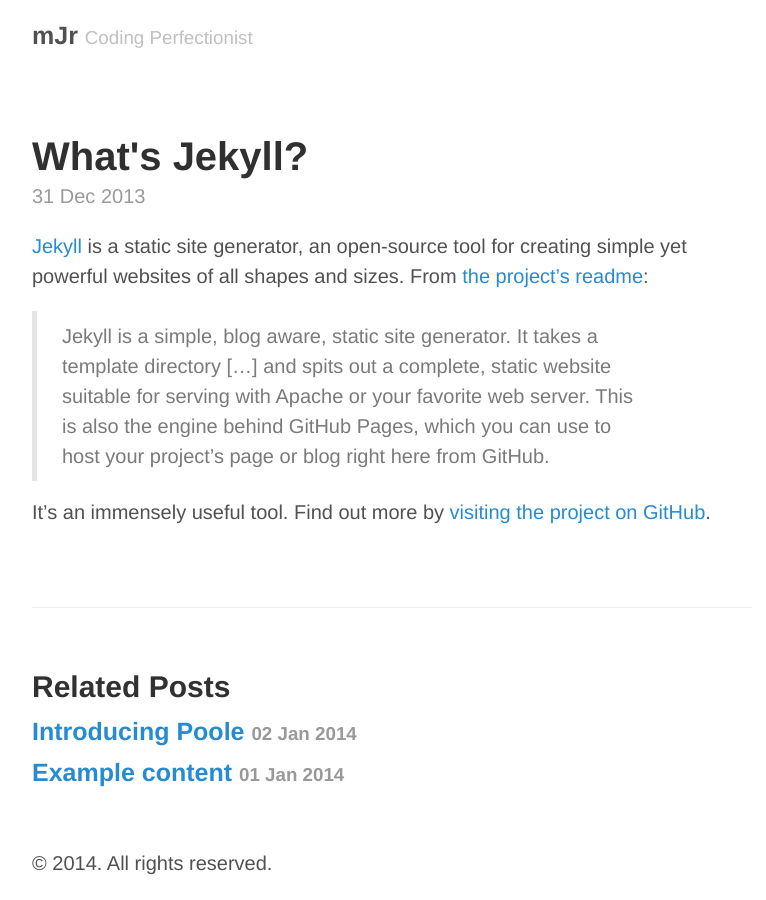
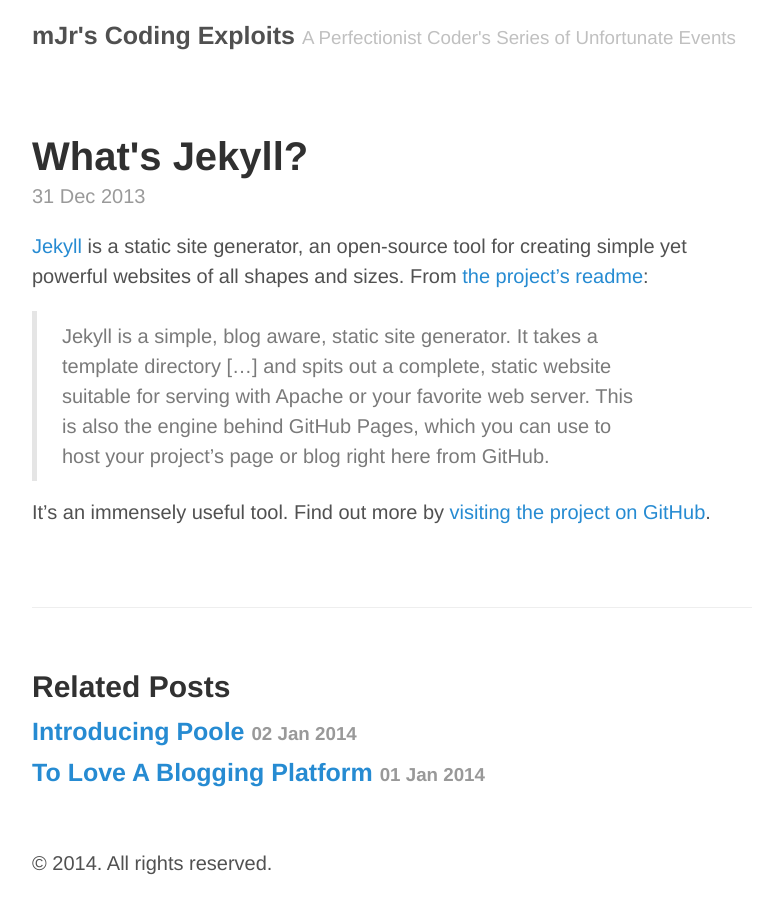
Before and after one commit to mustafajnr/mustafajnr.github.io, a Jekyll site: the page built from _posts/2013-12-31-whats-jekyll.md, in a window 1280 px wide. Shown: the whole page, without its empty margins (248-1014 px from the left). Built offline with Jekyll 4.4.1, drawn with Linux system fonts in a browser that asks for light colours; Markdown is read by kramdown in place of the engine named in the settings.

Commit message:
New updates

```diff
--- a/_config.yml
+++ b/_config.yml
@@ -1,21 +1,21 @@
 # Dependencies
 markdown:         redcarpet
-pygments:         true
+highlighter:         true
 
 # Permalinks
 permalink:        pretty
 
 # Setup
-title:            mJr
-tagline:          Coding Perfectionist
-paginate:         1
+title:            "mJr's Coding Exploits"
+tagline:          "A Perfectionist Coder's Series of Unfortunate Events"
+paginate:         5
 baseurl:          /
 author:
-  name:           Mustafa "mJr" Abdel-Tawwab Jr.
-  url:            https://twitter.com/mustafajnr
-  email:          mustafajnr@gmail.com
+  name:           "Mustafa \"mJr\" Abdel-Tawwab Jr."
+  url:            "https://twitter.com/mustafajnr"
+  email:          "mustafajnr@gmail.com"
 
 # Custom vars
 version:          1.0.0
 github:
-  repo:           https://github.com/mustafajnr
+  repo:           "https://github.com/mustafajnr"
```
Also changed, not shown: _posts/2014-01-01-example-content.md (+8 -2 lines), public/favicon.bk.ico (added), public/favicon.ico, public/rect3020.png (added).
